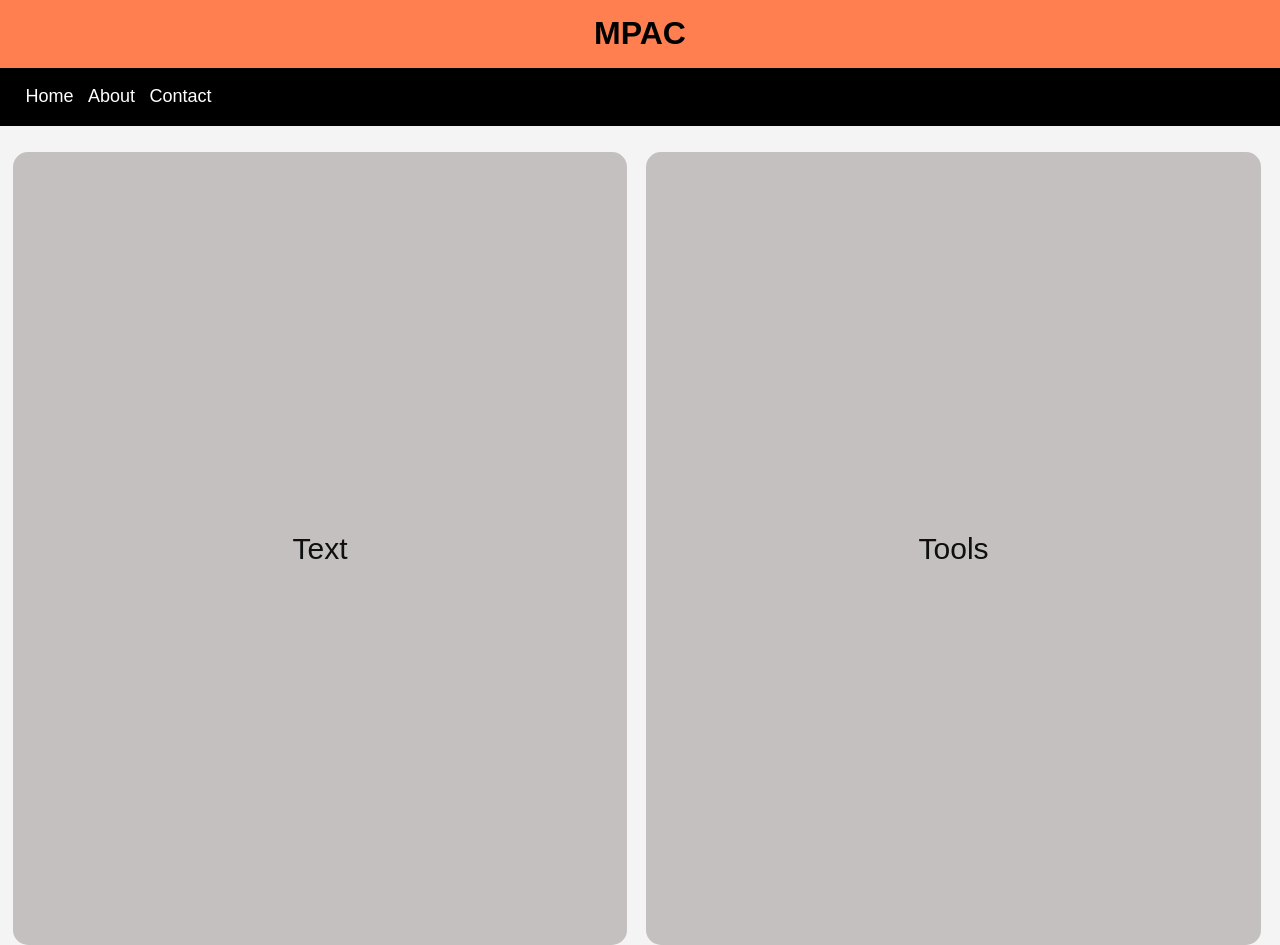
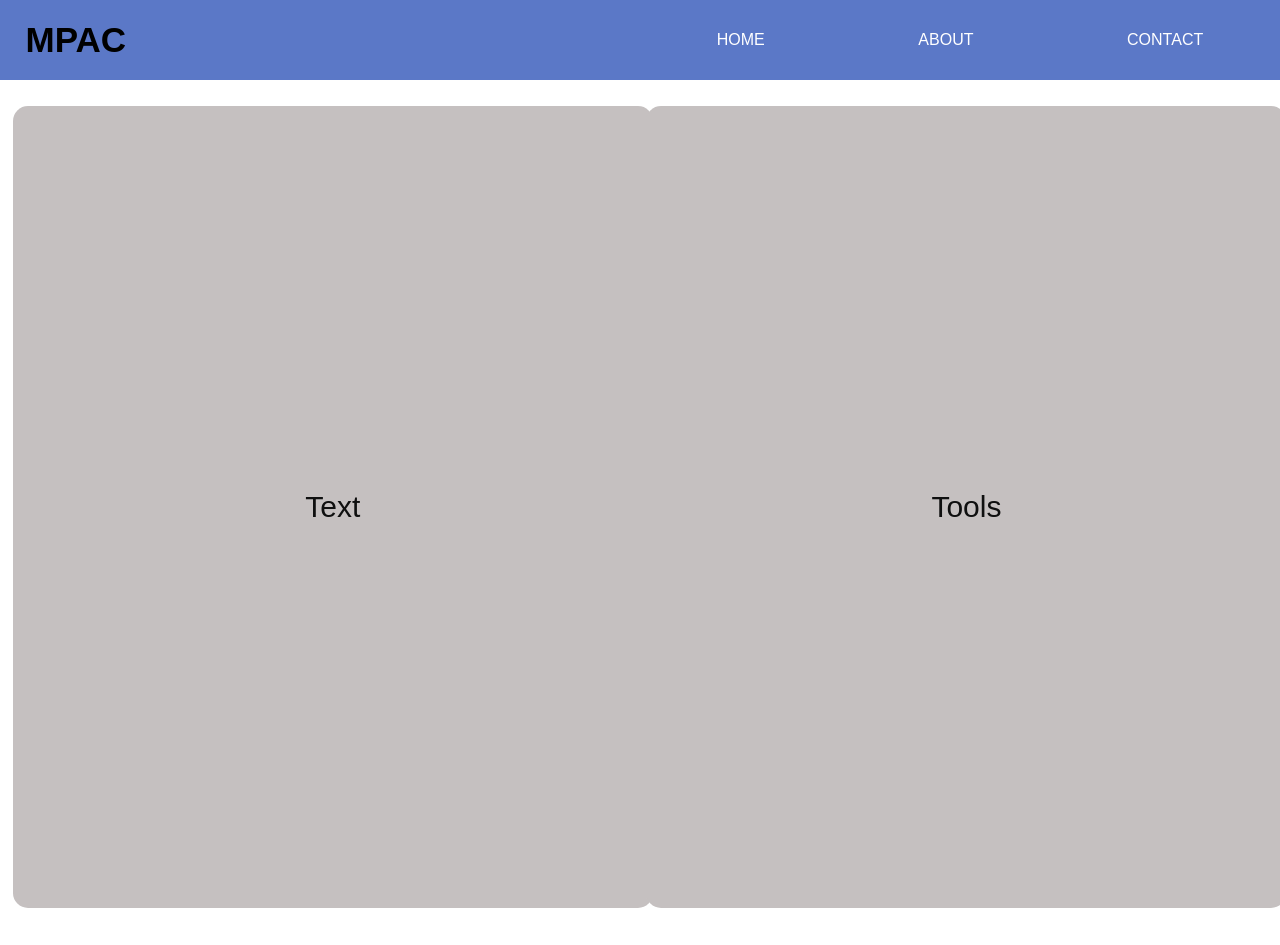
Before and after one commit to adwaithsamod/DesignProject, a plain HTML site: page buy.html in a window 1280 px wide. Shown: the top 945 px of the page. Drawn offline with Linux system fonts and the light colour scheme.

Commit message:
layout changed

```diff
--- a/buy.html
+++ b/buy.html
@@ -7,17 +7,22 @@
     <link rel="stylesheet" href="css/buy.css">
 </head>
 <body>
-    <header id="my-header"><div><h1>MPAC</h1></div></header>
-    <nav id='navbar'>
-        <div class="container">
-            <ul>
-                <li>  <a href="index.html">Home</a> </li>
-                <li><a href="">About</a></li>
-                <li><a href="">Contact</a> </li>
-            </ul>
-        </div>
-    </nav>
-    <div class="container2">
+    <section id="title">
+        <nav>
+            <h1>MPAC</h1>
+            <div class="hamburger">
+                <div class="line"></div>
+                <div class="line"></div>
+                <div class="line"></div>
+             </div>
+             <ul class="nav-links">
+                 <li><a class="active" href="index.html">HOME</a></li>
+                 <li><a href="">ABOUT</a></li>
+                 <li><a href="">CONTACT</a></li>
+             </ul>
+        </nav>
+    </section>
+    <div class="container3">
     <section id="text">
     <a href="textbooksecondyear.html" class="button">Text</a>
     </section>
@@ -28,6 +33,6 @@
       <footer id="main-footer"><p>
         Copyright &copy; 2020 MPAC
             </p></footer>
-
+            <script src="main.js"></script>
 </body>
 </html>
--- a/css/buy.css
+++ b/css/buy.css
@@ -1,43 +1,49 @@
-body{
-    background-color: #f4f4f4;
-    color:#000;
-    font-family: Arial, Helvetica, sans-serif;
+* {scroll-behavior: smooth;
+    margin: 0;
+    padding: 0;
+    box-sizing: border-box;
+  }
+  body {
+    font-family: sans-serif;
+  }
+
+  nav {
+    height: 10vh;
+    background: #5b78c7;
+  }
+  nav ul{
+    float: right;
+  }
+  nav h1{
+    float:left;
+    font-size: 35px;
+    line-height: 80px;
+    padding:0 2%;
+    font-weight: bold;
+  }
+  .nav-links {
+    display: flex;
+    list-style: none;
+    width: 50%;
+    height: 100%;
+    justify-content: space-around;
+    align-items: center;
+    margin-left: auto;
+  }
+
+  .nav-links li a {
+    color: white;
+    text-decoration: none;
     font-size: 16px;
-    font-weight: normal;
-    line-height: 1.6em;
-    margin:0;
   }
-#my-header{
-    overflow: hidden;
-    text-align: center;
-    background-color: coral;
-    color: #000;
-}
-#navbar{
-    background-color: black;
-}
-#navbar li{
-    display: inline;
-}
-#navbar ul{
-    padding:0;
-}
-.container{
-    overflow: hidden;
-    margin-left:2%;
+  .nav-links a:hover{
+    color: thistle;
+    transition: 0.2s;
   }
   a{
-    color: #fff;
-    margin-left: 0;
-    text-decoration:none;
-    font-size: 18px;
-    padding-left: 0;
-    padding-right: 10px;
+    text-decoration: none;
 }
-a:hover{
-    color:thistle;
-}
-.container2{
+  .container3{
       display:flex;
   }
   #text{
@@ -48,7 +54,6 @@ a:hover{
       padding-left:1%;
       padding-top:2%;
       padding-bottom:2%;
-    /* Place the button 30px from the right */
   }
   #tools{
       flex:1;
@@ -61,26 +66,84 @@ a:hover{
   }
   .button{
       text-align: center;
-    position: absolute; /* Fixed/sticky position */
-    width:48%;
+      position: absolute;
+      width:50%;
       box-sizing: border-box;
-     /* Make sure it does not overlap */
-    border: none; /* Remove borders */
-    outline: none; /* Remove outline */
-    background-color: rgb(197, 192, 192); /* Set a background color */
-    color: rgb(15, 15, 15); /* Text color */
-    cursor: pointer; /* Add a mouse pointer on hover */
-    padding:30% 0px; /* Some padding */
-    border-radius: 15px; /* Rounded corners */
-    font-size: 30px; /* Increase font size */
+      border: none;
+      outline: none;
+      background-color: rgb(197, 192, 192);
+      color: rgb(15, 15, 15);
+      cursor: pointer;
+      padding:30% 0px;
+      border-radius: 15px;
+      font-size: 30px;
   }
   .button:hover
   {
       color:rgb(94, 83, 94);
       background-color:rgb(211, 211, 211) ;
   }
+
   #main-footer{
-    padding-top: 70%;
+      padding-top:80%;
       text-align: center;
+  }
+  @media screen and (max-width: 768px) {
+    .line {
+      width: 30px;
+      height: 3px;
+      background: white;
+      margin: 5px;
+    }
+    nav {
+      position: relative;
+      z-index: 1;
+    }
 
+    .hamburger {
+      position: absolute;
+      cursor: pointer;
+      right: 5%;
+      top: 50%;
+      transform: translate(-5%, -50%);
+      z-index: 2;
     }
+
+    .nav-links {
+      position: fixed;
+      background: #5b78c7;
+      height: 100vh;
+      width: 100%;
+      flex-direction: column;
+      clip-path: circle(100px at 90% -20%);
+      -webkit-clip-path: circle(100px at 90% -20%);
+      transition: all 1s ease-out;
+      pointer-events: none;
+    }
+    .nav-links.open {
+      clip-path: circle(1000px at 90% -10%);
+      -webkit-clip-path: circle(1000px at 90% -10%);
+      pointer-events: all;
+    }
+    .landing {
+      flex-direction: column;
+    }
+    .nav-links li {
+      opacity: 0;
+    }
+    .nav-links li a {
+      font-size: 25px;
+    }
+    .nav-links li:nth-child(1) {
+      transition: all 0.5s ease 0.2s;
+    }
+    .nav-links li:nth-child(2) {
+      transition: all 0.5s ease 0.4s;
+    }
+    .nav-links li:nth-child(3) {
+      transition: all 0.5s ease 0.6s;
+    }
+    li.fade {
+      opacity: 1;
+    }
+  }
--- a/css/style.css
+++ /dev/null
@@ -1,167 +0,0 @@
-* {scroll-behavior: smooth;
-    margin: 0;
-    padding: 0;
-    box-sizing: border-box;
-  }
-  body {
-    font-family: sans-serif;
-  }
-
-  nav {
-    height: 10vh;
-    background: #5b78c7;
-  }
-  nav ul{
-    float: right;
-  }
-  nav h1{
-    float:left;
-    font-size: 35px;
-    line-height: 80px;
-    padding:0 2%;
-    font-weight: bold;
-  }
-  .nav-links {
-    display: flex;
-    list-style: none;
-    width: 50%;
-    height: 100%;
-    justify-content: space-around;
-    align-items: center;
-    margin-left: auto;
-  }
-
-  .nav-links li a {
-    color: white;
-    text-decoration: none;
-    font-size: 16px;
-  }
-
-  .landing {
-    /* display: flex; */
-    justify-content: center;
-    align-items: center;
-  }
-
-  .landing h1 {
-    /* margin: 100px;  to change size of top area */
-    font-size: 50px;
-    color: #000000;
-  }
-  .container2{
-      background-image: linear-gradient(darkblue,lightblue) ;
-      /* background-image: url("../images\ \(1\).jfif");
-      background-repeat: no-repeat;
-      background-position: 100px 200px;
-      background-repeat: no-repeat;
-      background-position: center top; */
-      padding:10%;
-      text-align: center;
-  }
-  .container3{
-      display:flex;
-  }
-  a{
-      text-decoration: none;
-  }
-  #buy{
-      flex:1;
-      width:50%;
-      box-sizing: border-box;
-      padding-right:0px;
-      padding-left:1%;
-      padding-top:2%;
-      padding-bottom:2%;
-  }
-  #sell{
-      flex:1;
-      width:50%;
-      box-sizing: border-box;
-      padding-left: 0px;
-      padding-right:0px;
-      padding-top:2%;
-      padding-bottom:2%;
-  }
-  .button{
-      text-align: center;
-      position: absolute;
-      width:48%;
-      box-sizing: border-box;
-      border: none;
-      outline: none;
-      background-color: rgb(197, 192, 192);
-      color: rgb(15, 15, 15);
-      cursor: pointer;
-      padding:30% 0px;
-      border-radius: 15px;
-      font-size: 30px;
-  }
-  .button:hover
-  {
-      color:rgb(94, 83, 94);
-      background-color:rgb(211, 211, 211) ;
-  }
-
-  #main-footer{
-      padding-top:80%;
-      text-align: center;
-  }
-  @media screen and (max-width: 768px) {
-    .line {
-      width: 30px;
-      height: 3px;
-      background: white;
-      margin: 5px;
-    }
-    nav {
-      position: relative;
-      z-index: 1;
-    }
-
-    .hamburger {
-      position: absolute;
-      cursor: pointer;
-      right: 5%;
-      top: 50%;
-      transform: translate(-5%, -50%);
-      z-index: 2;
-    }
-
-    .nav-links {
-      position: fixed;
-      background: #5b78c7;
-      height: 100vh;
-      width: 100%;
-      flex-direction: column;
-      clip-path: circle(100px at 90% -20%);
-      -webkit-clip-path: circle(100px at 90% -20%);
-      transition: all 1s ease-out;
-      pointer-events: none;
-    }
-    .nav-links.open {
-      clip-path: circle(1000px at 90% -10%);
-      -webkit-clip-path: circle(1000px at 90% -10%);
-      pointer-events: all;
-    }
-    .landing {
-      flex-direction: column;
-    }
-    .nav-links li {
-      opacity: 0;
-    }
-    .nav-links li a {
-      font-size: 25px;
-    }
-    .nav-links li:nth-child(1) {
-      transition: all 0.5s ease 0.2s;
-    }
-    .nav-links li:nth-child(2) {
-      transition: all 0.5s ease 0.4s;
-    }
-    .nav-links li:nth-child(3) {
-      transition: all 0.5s ease 0.6s;
-    }
-    li.fade {
-      opacity: 1;
-    }
-  }
```
Also changed, not shown: index.html (deleted, +0 -40 lines), main.js (deleted, +0 -10 lines), images/mace.jpg (added), images/—Pngtree—abstract polygonal space low poly_1178266.jpg (added). Lines whose indentation alone changed are shown as unchanged.
